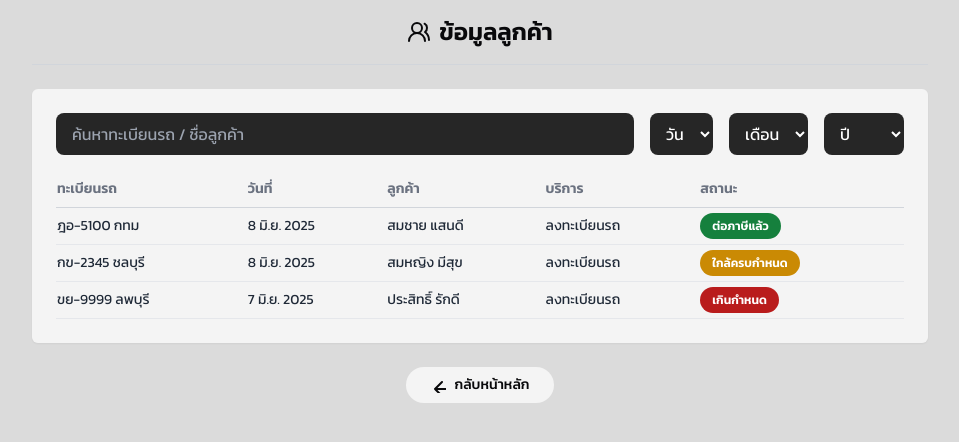
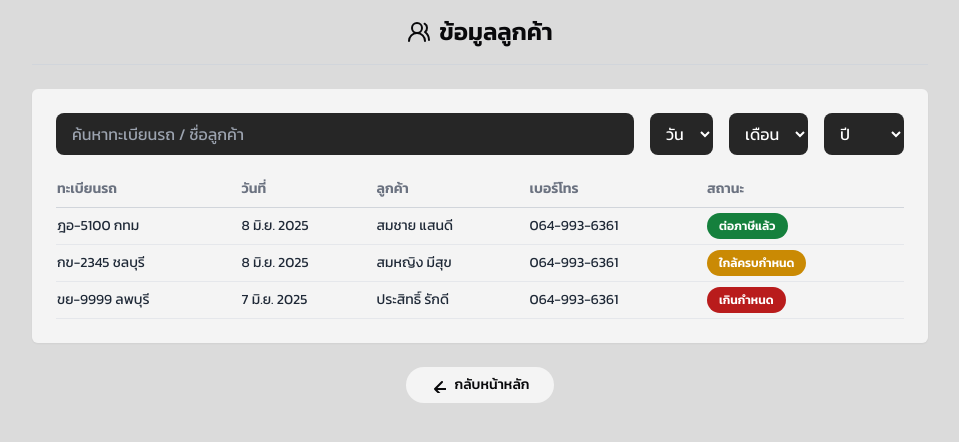
Before and after one commit to NakarinSMN/billing, a Next.js app: page /customer-info in a window 1280 px wide. Shown: the top 442 px of the page, without its empty margins (160-1119 px from the left). Built offline with nearby package versions, Linux system fonts and the light colour scheme.

Commit message:
update page

```diff
--- a/src/app/customer-info/page.tsx
+++ b/src/app/customer-info/page.tsx
@@ -9,21 +9,21 @@ const mockData = [
     licensePlate: 'ฎอ-5100 กทม',
     date: '8 มิ.ย. 2025',
     customer: 'สมชาย แสนดี',
-    service: 'ลงทะเบียนรถ',
+    service: '064-993-6361',
     status: 'ต่อภาษีแล้ว',
   },
   {
     licensePlate: 'กข-2345 ชลบุรี',
     date: '8 มิ.ย. 2025',
     customer: 'สมหญิง มีสุข',
-    service: 'ลงทะเบียนรถ',
+    service: '064-993-6361',
     status: 'ใกล้ครบกำหนด',
   },
   {
     licensePlate: 'ขย-9999 ลพบุรี',
     date: '7 มิ.ย. 2025',
     customer: 'ประสิทธิ์ รักดี',
-    service: 'ลงทะเบียนรถ',
+    service: '064-993-6361',
     status: 'เกินกำหนด',
   },
 ]
@@ -101,7 +101,7 @@ export default function CustomerInfoPage() {
                   <th className="py-2">ทะเบียนรถ</th>
                   <th className="py-2">วันที่</th>
                   <th className="py-2">ลูกค้า</th>
-                  <th className="py-2">บริการ</th>
+                  <th className="py-2">เบอร์โทร</th>
                   <th className="py-2">สถานะ</th>
                 </tr>
               </thead>
```
